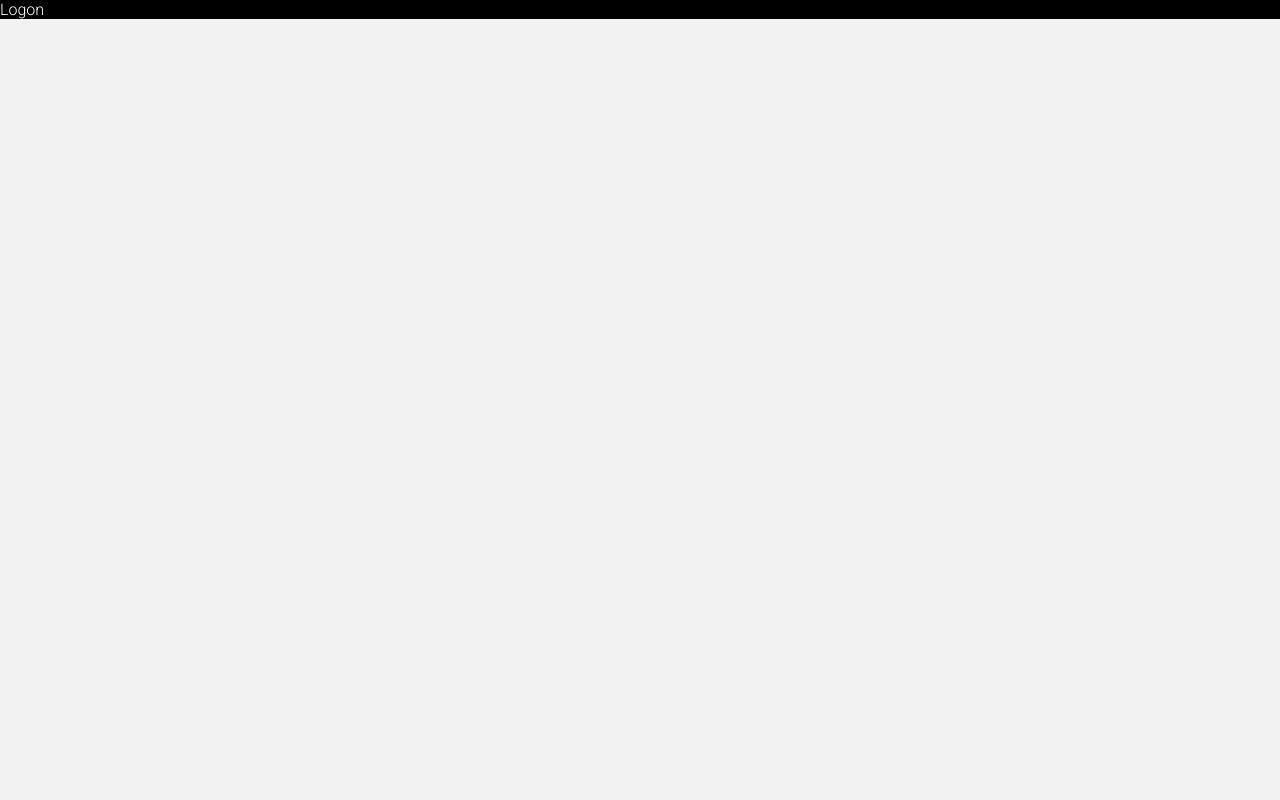
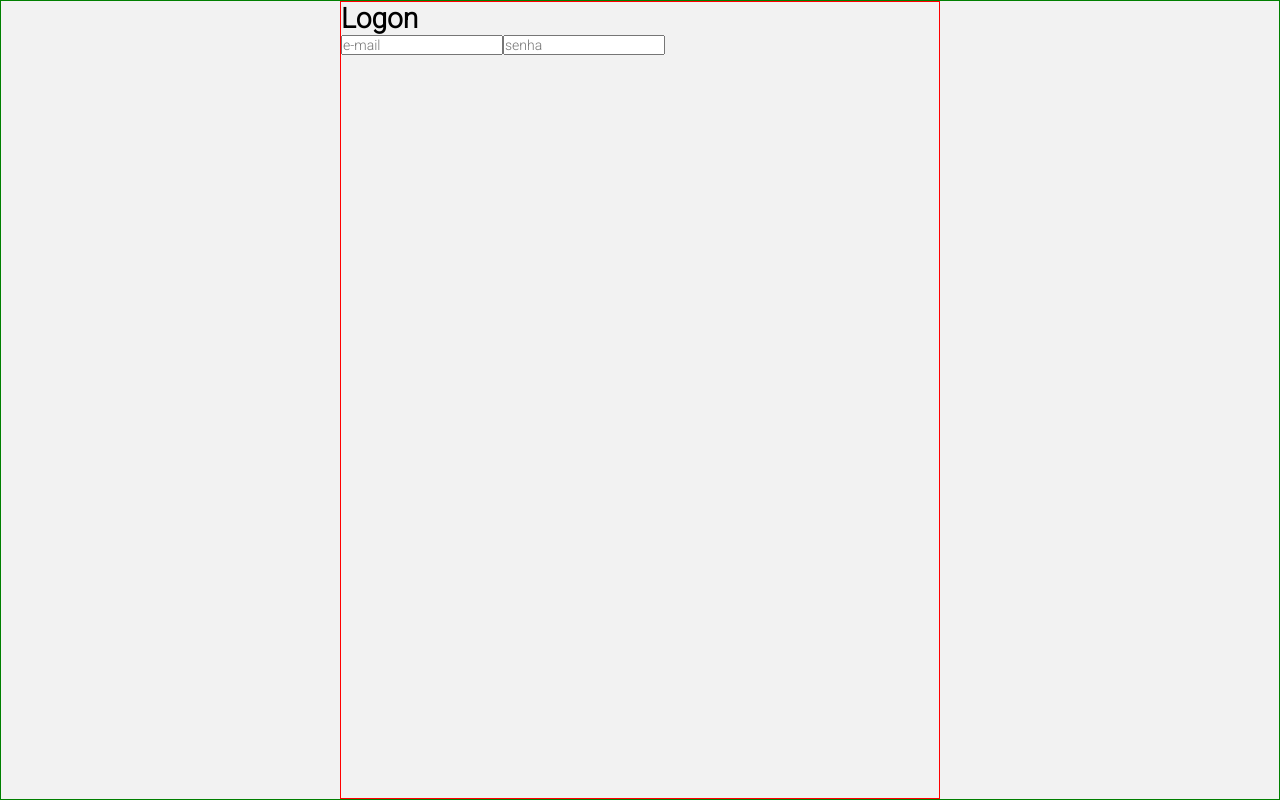
Before and after one commit to deyvissonbrenoveras/rifas-ui, a React (Create React App) app: page /logon in a window 1280 px wide. Built offline with nearby package versions, Linux system fonts and the light colour scheme.

Commit message:
Logon component style

```diff
--- a/src/pages/logon/index.js
+++ b/src/pages/logon/index.js
@@ -1,7 +1,15 @@
-import { Container } from "./styles";
+import { Container, LogonBox } from "./styles";
 
 function Logon() {
-  return <Container>Logon</Container>;
+  return (
+    <Container>
+      <LogonBox>
+        <h1>Logon</h1>
+        <input name="email" placeholder="e-mail" />
+        <input type="password" name="password" placeholder="senha" />
+      </LogonBox>
+    </Container>
+  );
 }
 
 export default Logon;
--- a/src/pages/logon/styles.js
+++ b/src/pages/logon/styles.js
@@ -1,6 +1,18 @@
 import styled from "styled-components";
 
 export const Container = styled.div`
-  background: black;
-  color: white;
+  height: 100%;
+
+  border: 1px solid green;
+  display: flex;
+  flex-direction: row;
+  justify-content: center;
+  align-items: center;
 `;
+
+export const LogonBox = styled.div`
+  border: 1px solid red;
+  width: 100%;
+  height: 100%;
+  max-width: 600px;
+`;
--- a/src/styles/globalStyle.js
+++ b/src/styles/globalStyle.js
@@ -1,12 +1,31 @@
 import { createGlobalStyle } from "styled-components";
 
 const GlobalStyle = createGlobalStyle`
-  body {
-    margin: 0;
-    padding: 0;
-    background: #f2f2f2;
-    font-family: 'Roboto', sans-serif;
-  }
+    html, body, #root {
+        background: #f2f2f2;
+        height: 100vh
+    }
+    * {
+        margin: 0;
+        padding: 0;
+        outline: 0;
+        box-sizing: border-box;
+    }
+    body, input, button, textarea, select {
+        font: 14px 'Roboto', sans-serif;
+    }
+    *:focus {
+        outline: 0;
+    }
+    a {
+        text-decoration: none;
+    }
+    button {
+        cursor: pointer;
+    }
+    li {
+        list-style: none;
+    }
 `;
 
 export default GlobalStyle;
```
